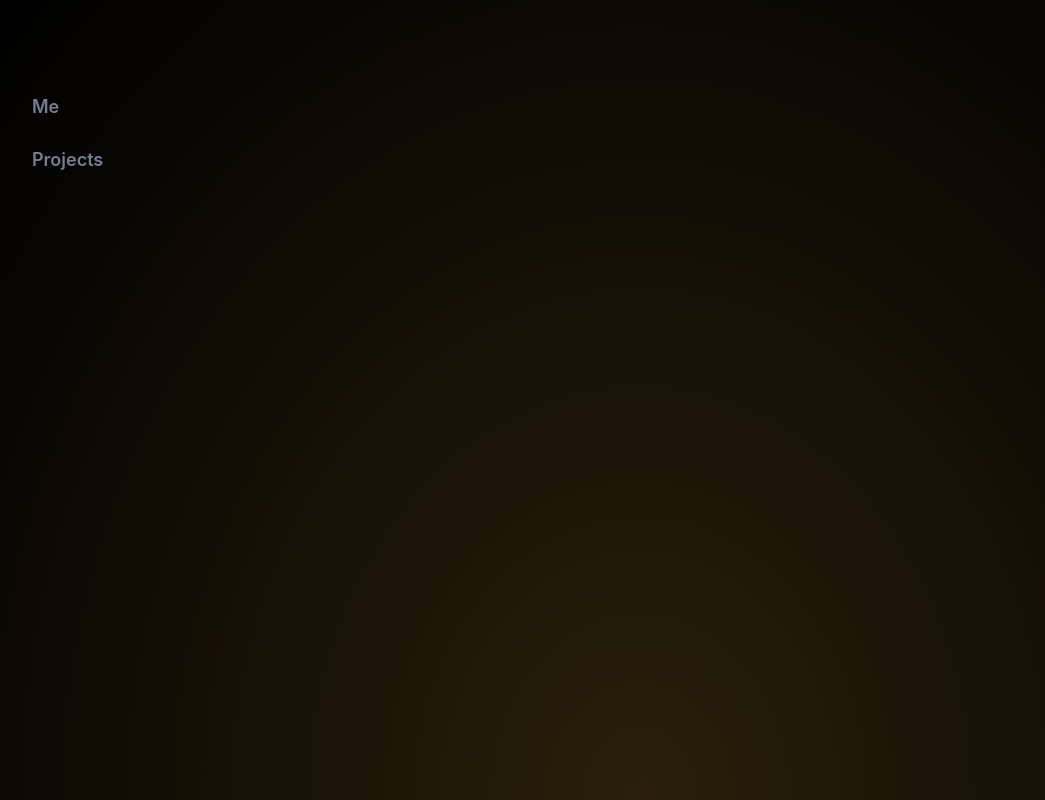
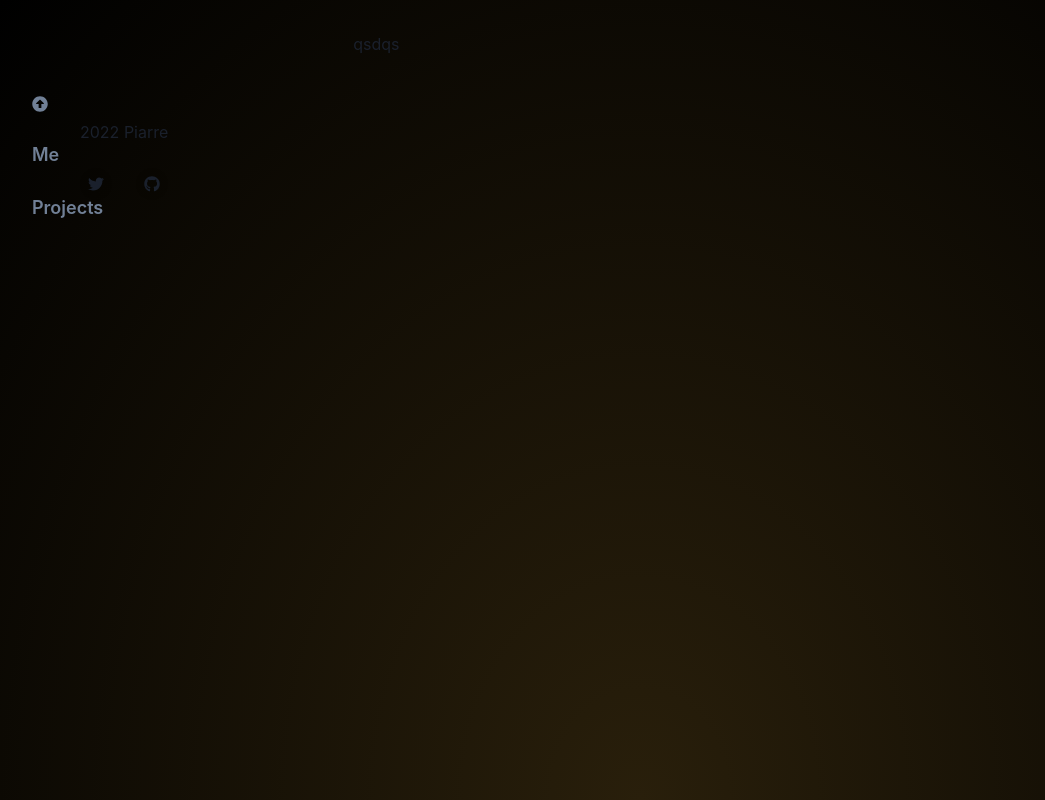
Before and after one commit to Piarre/Portfolio, a Next.js app: page / in a window 1280 px wide. Shown: the whole page, without its empty margins (0-1045 px from the left). Built offline with nearby package versions, Linux system fonts and the light colour scheme.

Commit message:
I don't know

```diff
--- /dev/null
+++ b/Layouts/Header.tsx
@@ -0,0 +1,15 @@
+import { Container, Text } from '@chakra-ui/react';
+import React from 'react';
+import { PropsWithChild } from '~/lib/Types';
+
+const Header = (props: PropsWithChild) => {
+  return (
+    <>
+      <Container>
+        <Text>qsdqs</Text>
+      </Container>
+    </>
+  );
+};
+
+export default Header;
--- /dev/null
+++ b/components/Articles.tsx
@@ -0,0 +1,14 @@
+import React from 'react';
+import Me from './Me';
+import Projects from './Projects';
+
+const Articles = () => {
+  return (
+    <>
+      <Me />
+      <Projects />
+    </>
+  );
+};
+
+export default Articles;
--- a/components/Layouts/Footer.tsx
+++ b/components/Layouts/Footer.tsx
@@ -1,9 +1,95 @@
-import React from 'react'
+import {
+  Box,
+  chakra,
+  Container,
+  Link,
+  SimpleGrid,
+  Stack,
+  Text,
+  VisuallyHidden,
+  Input,
+  IconButton,
+  useColorModeValue,
+} from '@chakra-ui/react';
+import { ReactNode } from 'react';
+import { FaGithub, FaInstagram, FaTwitter, FaYoutube } from 'react-icons/fa';
+import { PropsWithChild } from '~/lib/Types';
 
-const Footer = () => {
+const Logo = () => {
+  return <></>;
+};
+
+const SocialButton = ({
+  children,
+  label,
+  href,
+}: {
+  children: ReactNode;
+  label: string;
+  href: string;
+}) => {
   return (
-    <div>Footer</div>
-  )
+    <chakra.button
+      bg={useColorModeValue('blackAlpha.100', 'whiteAlpha.100')}
+      rounded={'full'}
+      w={8}
+      h={8}
+      cursor={'pointer'}
+      as={'a'}
+      href={href}
+      display={'inline-flex'}
+      alignItems={'center'}
+      justifyContent={'center'}
+      transition={'background 0.3s ease'}
+      _hover={{
+        bg: useColorModeValue('blackAlpha.200', 'whiteAlpha.200'),
+      }}
+    >
+      <VisuallyHidden>{label}</VisuallyHidden>
+      {children}
+    </chakra.button>
+  );
+};
+
+const ListHeader = ({ children }: { children: ReactNode }) => {
+  return (
+    <Text fontWeight={'500'} fontSize={'lg'} mb={2}>
+      {children}
+    </Text>
+  );
+};
+
+export default function LargeWithNewsletter() {
+  return (
+    <Box
+      className="text-3xl text-white text-center
+    border-t-4 border-red-500
+    fixed
+    inset-x-0
+    bottom-0
+    p-4"
+    >
+      <Container as={Stack} maxW={'6xl'} py={10}>
+        <SimpleGrid
+          templateColumns={{ sm: '1fr 1fr', md: '2fr 1fr 1fr 2fr' }}
+          spacing={8}
+        >
+          <Stack spacing={6}>
+            <Box>
+              <Logo />
+            </Box>
+            <Text>{new Date().getFullYear()} Piarre</Text>
+            <Stack direction={'row'} spacing={6}>
+              <SocialButton label={'Twitter'} href={'#'}>
+                <FaTwitter />
+              </SocialButton>
+              <SocialButton label={'Github'} href={'#'}>
+                <FaGithub />
+              </SocialButton>
+            </Stack>
+          </Stack>
+        </SimpleGrid>
+      </Container>
+    </Box>
+  );
 }
-
-export default Footer
--- a/components/Layouts/Navbar.tsx
+++ b/components/Layouts/Sidebar.tsx
@@ -16,16 +16,25 @@ import {
   Button,
 } from '@chakra-ui/react';
 import { ReactText } from 'react';
+import { IconType } from 'react-icons';
+import { FaArrowAltCircleUp } from 'react-icons/fa';
+import { PropsWithChild } from '~/lib/Types';
 
 interface LinkItemProps {
   name: string;
+  link: string;
+  icon?: IconType | undefined;
 }
-const LinkItems: Array<LinkItemProps> = [{ name: 'Me' }, { name: 'Projects' }];
+const LinkItems: Array<LinkItemProps> = [
+  { name: '', link: '#', icon: FaArrowAltCircleUp },
+  { name: 'Me', link: '#me' },
+  { name: 'Projects', link: '#projects' },
+];
 
-export default function SimpleSidebar({ children }: { children: ReactNode }) {
+function Sidebar(props: PropsWithChild) {
   const { isOpen, onOpen, onClose } = useDisclosure();
   return (
-    <Box minH="100vh">
+    <Box>
       <SidebarContent
         onClose={() => onClose}
         display={{ base: 'none', md: 'block' }}
@@ -40,14 +49,16 @@ export default function SimpleSidebar({ children }: { children: ReactNode }) {
         size="full"
       >
         <DrawerContent>
-          <SidebarContent onClose={onClose} />
+          <SidebarContent
+            onClose={onClose}
+            onClick={onClose}
+            style={{ ...props.style }}
+          />
         </DrawerContent>
       </Drawer>
       {/* mobilenav */}
       <MobileNav display={{ base: 'flex', md: 'none' }} onOpen={onOpen} />
-      <Box ml={{ base: 0, md: 60 }} p="4">
-        {children}
-      </Box>
+      <Box ml={{ base: 0, md: 60 }} p="4"></Box>
     </Box>
   );
 }
@@ -63,7 +74,9 @@ const SidebarContent = ({ onClose, ...rest }: SidebarProps) => {
         <CloseButton display={{ base: 'flex', md: 'none' }} onClick={onClose} />
       </Flex>
       {LinkItems.map(link => (
-        <NavItem key={link.name}>{link.name}</NavItem>
+        <NavItem key={link.name} href={link.link} icon={link.icon}>
+          {link.name}
+        </NavItem>
       ))}
     </Box>
   );
@@ -71,11 +84,13 @@ const SidebarContent = ({ onClose, ...rest }: SidebarProps) => {
 
 interface NavItemProps extends FlexProps {
   children: ReactText;
+  href: string;
+  icon: IconType | undefined;
 }
-const NavItem = ({ children }: NavItemProps) => {
+const NavItem = ({ children, href, icon }: NavItemProps) => {
   return (
     <Link
-      href="#"
+      href={href}
       style={{ textDecoration: 'none' }}
       _focus={{ boxShadow: 'none' }}
     >
@@ -91,6 +106,16 @@ const NavItem = ({ children }: NavItemProps) => {
             color: '#DD6B20',
           }}
         >
+          {icon && (
+            <Icon
+              mr="4"
+              fontSize="16"
+              _groupHover={{
+                color: 'white',
+              }}
+              as={icon}
+            />
+          )}
           {children}
         </Button>
       </Flex>
@@ -122,3 +147,5 @@ const MobileNav = ({ onOpen, ...rest }: MobileProps) => {
     </Flex>
   );
 };
+
+export default Sidebar;
--- /dev/null
+++ b/lib/Types.ts
@@ -0,0 +1,6 @@
+import { ClassNamesArg } from '@emotion/react';
+import { CSSProperties, PropsWithChildren } from 'react';
+
+// Use as const Components = (props: PropsWithChild) => {};
+// Implement with "{{...props.style}}"
+export type PropsWithChild = PropsWithChildren<{ style?: CSSProperties, className?: ClassNamesArg }>;
--- a/package.json
+++ b/package.json
@@ -16,6 +16,7 @@
     "next": "12.3.1",
     "react": "18.2.0",
     "react-dom": "18.2.0",
+    "react-icons": "^4.6.0",
     "react-particles": "^2.3.3",
     "styled-components": "^5.3.6",
     "tsparticles": "^2.3.4",
--- a/pages/_document.tsx
+++ b/pages/_document.tsx
@@ -59,10 +59,11 @@ export default class MyDocument extends Document {
         </Head>
         <body
           style={{
-            height: '100vh',
+            minHeight: '100vh',
             width: '100vw',
             backgroundImage:
-              'radial-gradient(ellipse at bottom, #291F0B 0%, #000000 100%)',
+              'radial-gradient(ellipse at bottom, #291F0B 0%, #000000 100%) ',
+            backgroundRepeat: "no-repeat"
           }}
         >
           <Main />
--- a/pages/index.tsx
+++ b/pages/index.tsx
@@ -1,15 +1,21 @@
-import { Box, Container } from "@chakra-ui/react";
-import { NextPage } from "next";
-import Navbar from "../components/Layouts/Navbar";
-
-
+import { Box } from '@chakra-ui/react';
+import { NextPage } from 'next';
+import Sidebar from '../components/Layouts/Sidebar';
+import Footer from '../components/Layouts/Footer';
+import Articles from '~/components/Articles';
+import Header from '~/Layouts/Header';
 
 const Home: NextPage = () => {
   return (
-    <Box>
-      <Navbar />
-    </Box>
+    <>
+      <Box>
+        <Sidebar />
+        <Header />
+
+        <Footer />
+      </Box>
+    </>
   );
-}
+};
 
-export default Home
+export default Home;
```
Also changed, not shown: Layouts/Main.tsx (added, +9 -0 lines), components/Me.tsx (added, +7 -0 lines), components/Projects.tsx (added, +25 -0 lines), 1 other file (tests, documents, lock files or other folders).
